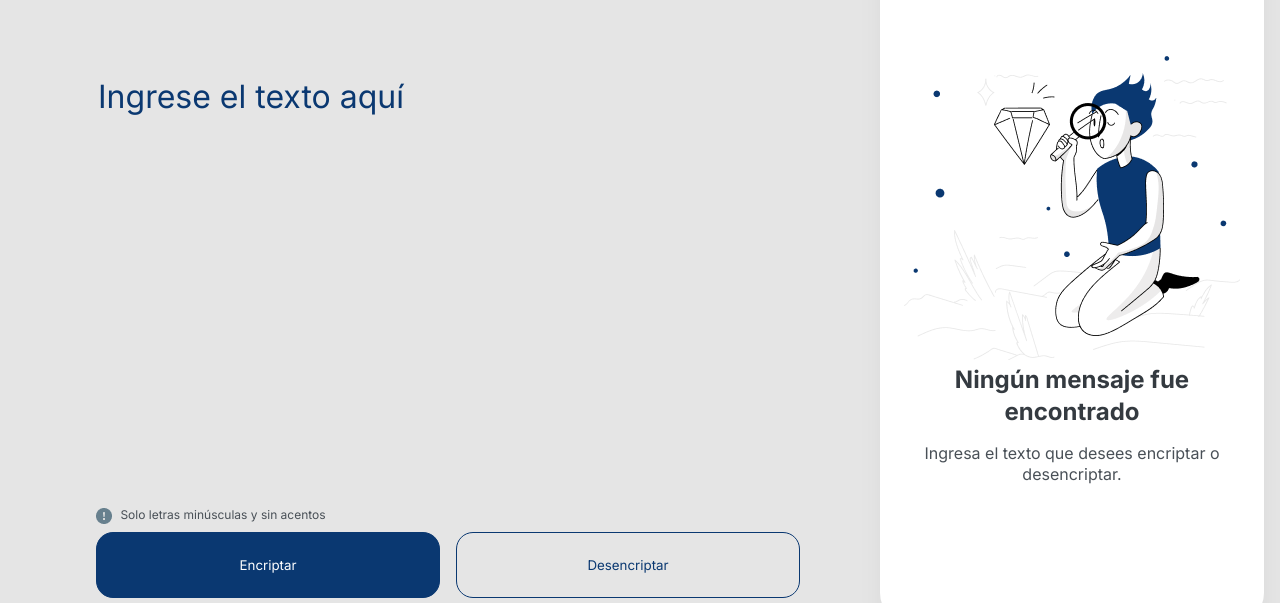
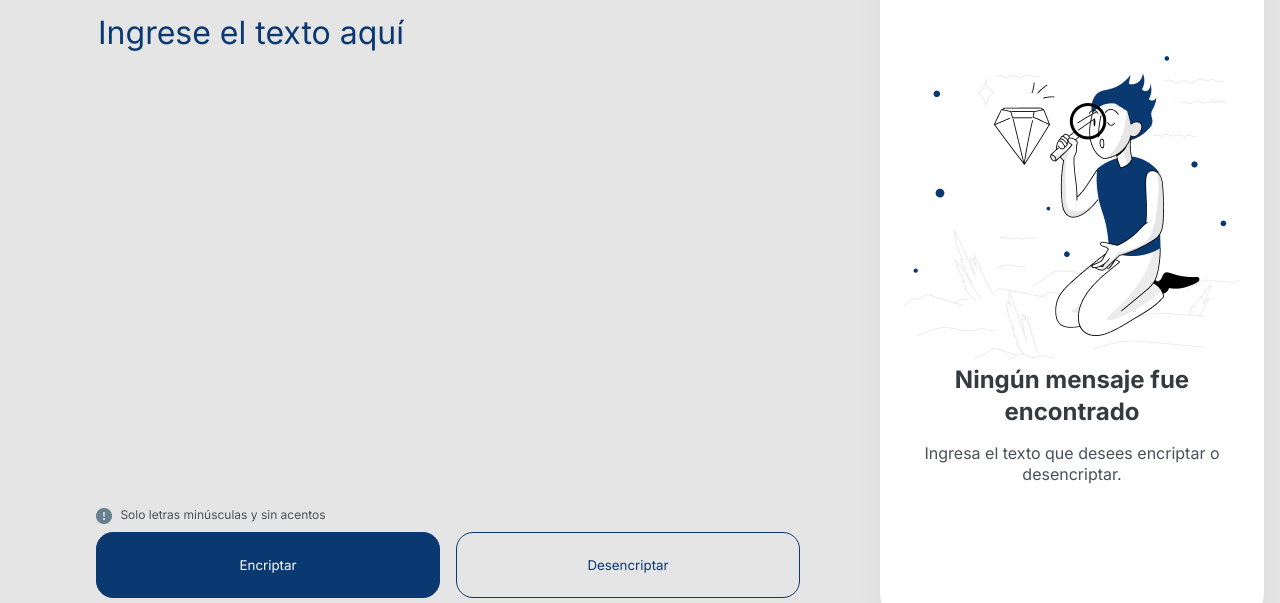
Before and after one commit to BoxyPipesnake/aluraEncriptador, a plain HTML site: page index.html in a window 1280 px wide. Shown: the part 101-704 px from the top of the page. Drawn offline with Linux system fonts and the light colour scheme.

Commit message:
Cambio espaciado entre logo y input usuario

```diff
--- a/styles.css
+++ b/styles.css
@@ -240,7 +240,7 @@ small {
 }
 
 .input-usuario {
-  margin-top: 10rem;
+  margin-top: 6rem;
 }
 
 .divisor {
```
